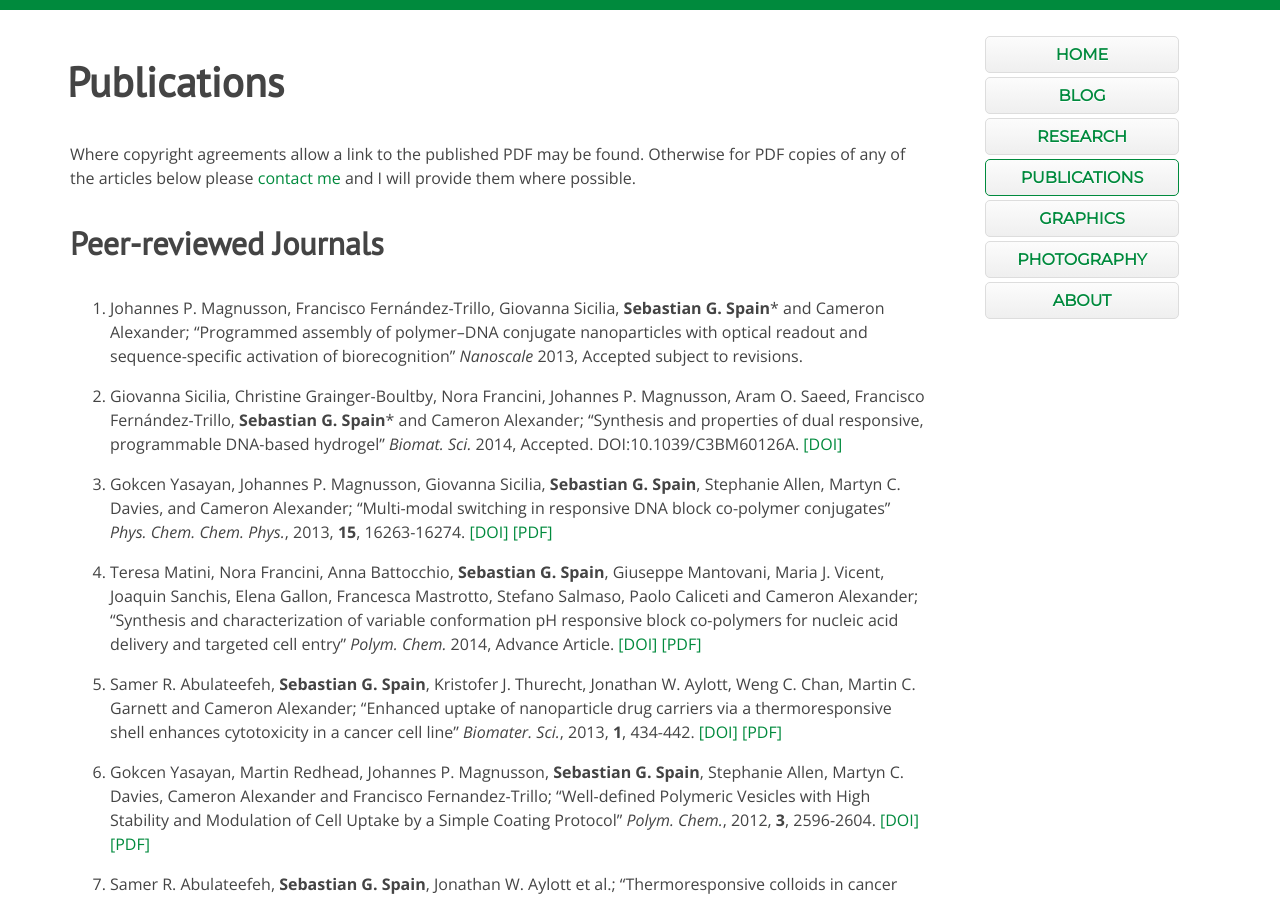
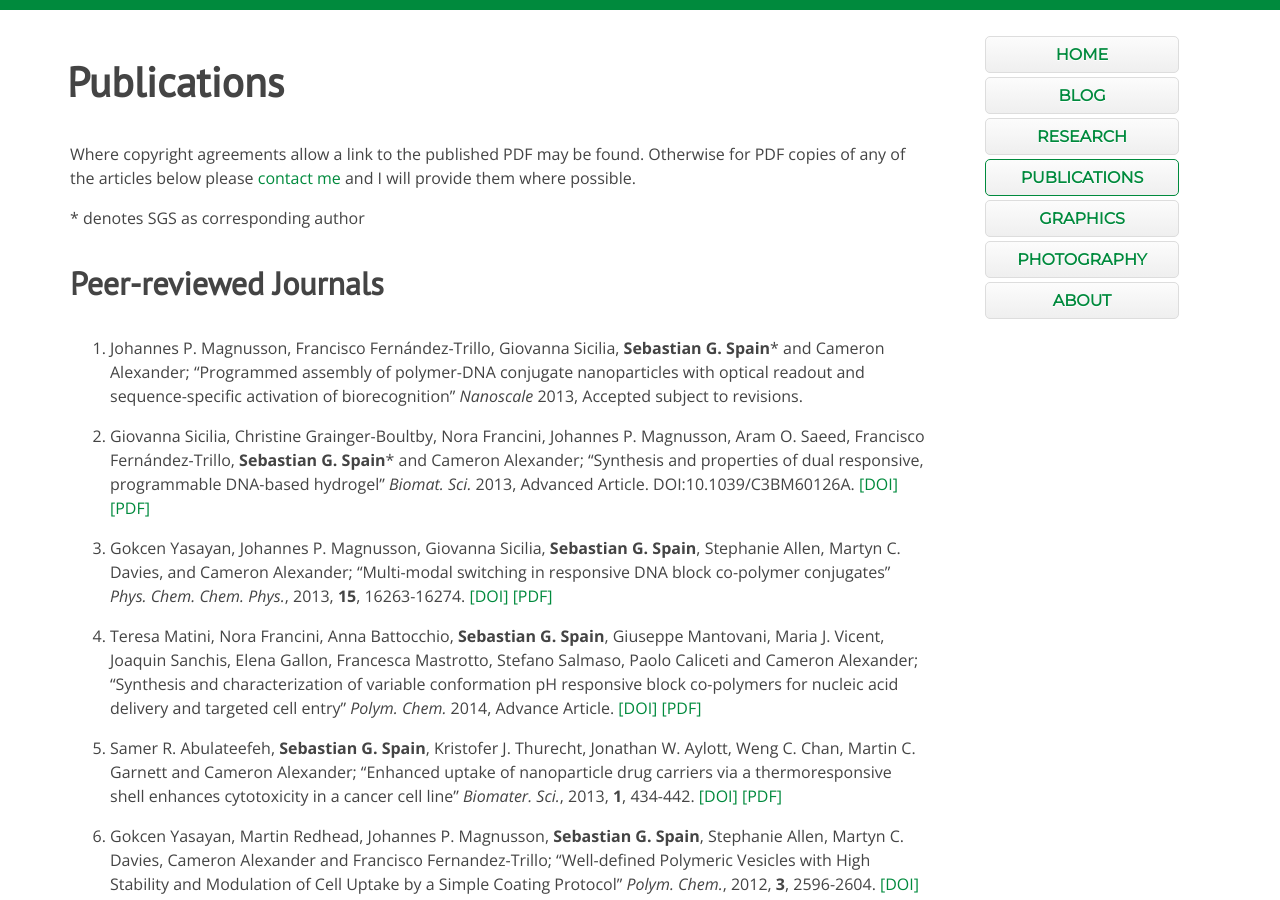
Before and after one commit to sebspain/sebspain.github.io, a Jekyll site: the page built from publications/index.md, in a window 1280 px wide and 900 px high. Built offline with Jekyll 4.4.1, drawn with Linux system fonts in a browser that asks for light colours; Markdown is read by kramdown in place of the engine named in the settings.

```diff
--- a/publications/index.md
+++ b/publications/index.md
@@ -5,11 +5,13 @@
 
 Where copyright agreements allow a link to the published PDF may be found. Otherwise for PDF copies of any of the articles below please <a href="mailto:seb@sebspain.co.uk">contact me</a> and I will provide them where possible.
 
+\* denotes SGS as corresponding author
+
 ###Peer-reviewed Journals
 
-1. Johannes P. Magnusson, Francisco Fernández-Trillo, Giovanna Sicilia, <strong>Sebastian G. Spain</strong>* and Cameron Alexander; "Programmed assembly of polymer–DNA conjugate nanoparticles with optical readout and sequence-specific activation of biorecognition" <em>Nanoscale</em> 2013, Accepted subject to revisions.
+1. Johannes P. Magnusson, Francisco Fernández-Trillo, Giovanna Sicilia, <strong>Sebastian G. Spain</strong>\* and Cameron Alexander; "Programmed assembly of polymer-DNA conjugate nanoparticles with optical readout and sequence-specific activation of biorecognition" <em>Nanoscale</em> 2013, Accepted subject to revisions.
 
-1. Giovanna Sicilia, Christine Grainger-Boultby, Nora Francini, Johannes P. Magnusson, Aram O. Saeed, Francisco Fernández-Trillo, <strong>Sebastian G. Spain</strong>* and Cameron Alexander; "Synthesis and properties of dual responsive, programmable DNA-based hydrogel" <em>Biomat. Sci.</em> 2014, Accepted. DOI:10.1039/C3BM60126A. [\[DOI\]](http://dx.doi.org/10.1039/C3BM60126A)
+1. Giovanna Sicilia, Christine Grainger-Boultby, Nora Francini, Johannes P. Magnusson, Aram O. Saeed, Francisco Fernández-Trillo, <strong>Sebastian G. Spain</strong>\* and Cameron Alexander; "Synthesis and properties of dual responsive, programmable DNA-based hydrogel" <em>Biomat. Sci.</em> 2013, Advanced Article. DOI:10.1039/C3BM60126A. [\[DOI\]](http://dx.doi.org/10.1039/C3BM60126A) [\[PDF\]](publications/PDFs/c3bm60126a-adv.pdf)
 
 1. Gokcen Yasayan, Johannes P. Magnusson, Giovanna Sicilia, <strong>Sebastian G. Spain</strong>, Stephanie Allen, Martyn C. Davies, and Cameron Alexander; "Multi-modal switching in responsive DNA block co-polymer conjugates" <em>Phys. Chem. Chem. Phys.</em>, 2013, <strong>15</strong>, 16263-16274. [\[DOI\]](http://dx.doi.org/10.1039/C3CP52243A) [\[PDF\]](/publications/PDFs/c3cp52243a.pdf)
 
@@ -21,7 +23,7 @@
 
 1. Samer R. Abulateefeh, <strong>Sebastian G. Spain</strong>, Jonathan W. Aylott et al.; "Thermoresponsive colloids in cancer therapy" <em>Macromol. Biosci.</em>, 2011, <strong>11</strong>, 1722-1734. [\[DOI\]](http://dx.doi.org/10.1002/mabi.201100252)
 
-1. <strong>Sebastian G. Spain</strong>* and Neil R. Cameron; "The binding of polyvalent galactosides to the lectin Ricinus communis agglutinin 120 (RCA120): an ITC and SPR study" <em>Polym. Chem.</em>,2011, <strong>2</strong>, 1552-1560. [\[DOI\]](http://dx.doi.org/10.1039/c1py00030f.pdf) [\[PDF\]](/publications/PDFs/c2py20352a.pdf)
+1. <strong>Sebastian G. Spain</strong>\* and Neil R. Cameron; "The binding of polyvalent galactosides to the lectin Ricinus communis agglutinin 120 (RCA120): an ITC and SPR study" <em>Polym. Chem.</em>,2011, <strong>2</strong>, 1552-1560. [\[DOI\]](http://dx.doi.org/10.1039/c1py00030f.pdf) [\[PDF\]](/publications/PDFs/c2py20352a.pdf)
 
 1. <strong>Sebastian G. Spain</strong> and Neil R. Cameron; "A spoonful of sugar: the application of glycopolymers in therapeutics" <em>Polym. Chem.</em>, 2011,<strong>2</strong>, 60-68. [\[DOI\]](http://dx.doi.org/10.1039/C0PY00149J) [\[PDF\]](/publications/PDFs/c0py00149j.pdf)
 
@@ -31,7 +33,7 @@
 
 1. <strong>Sebastian G. Spain</strong>, Matthew I. Gibson and Neil R. Cameron; "Recent Advances in the Synthesis of Well-defined Glycopolymers" <em>J. Polym. Sci. Part A Polym. Chem.</em> 2007, <strong>45</strong>, 2059-2072. [\[DOI\]](http://dx.doi.org/10.1002/pola.22106)
 
-1. <strong>Sebastian G. Spain</strong>, Luca Albertin and Neil R. Cameron; "Facile in Situ Preparation of Biologically Active Multivalent Glyconanoparticles", <em>Chem. Commun.</em> 2006, 4198-4200. 	[\[DOI\]](http://dx.doi.org/10.1039/b608383h) [\[PDF\]](/publications/PDFs/b608383h.pdf)
+1. <strong>Sebastian G. Spain</strong>, Luca Albertin and Neil R. Cameron; "Facile in Situ Preparation of Biologically Active Multivalent Glyconanoparticles", <em>Chem. Commun.</em> 2006, 4198-4200. [\[DOI\]](http://dx.doi.org/10.1039/b608383h) [\[PDF\]](/publications/PDFs/b608383h.pdf)
 
 ###Book Chapters
 
```
